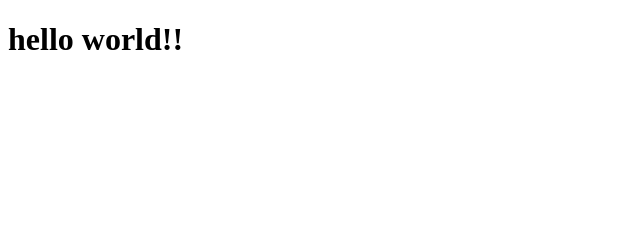
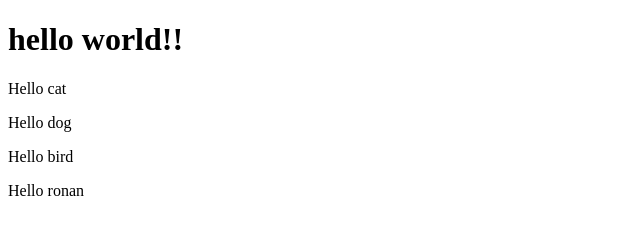
Before and after one commit to rornnavy/Project, a plain HTML site: page index.html in a window 1280 px wide. Shown: the whole page, without its empty margins (0-640 px from the left). Drawn offline with Linux system fonts and the light colour scheme.

Commit message:
add para

```diff
--- a/index.html
+++ b/index.html
@@ -8,5 +8,9 @@
 </head>
 <body>
     <h1>hello world!!</h1>
+    <p>Hello cat</p>
+    <p>Hello dog</p>
+    <p>Hello bird</p>
+    <p>Hello ronan</p>
 </body>
 </html>
```
Also changed, not shown: page1.html (+12 -0 lines).
